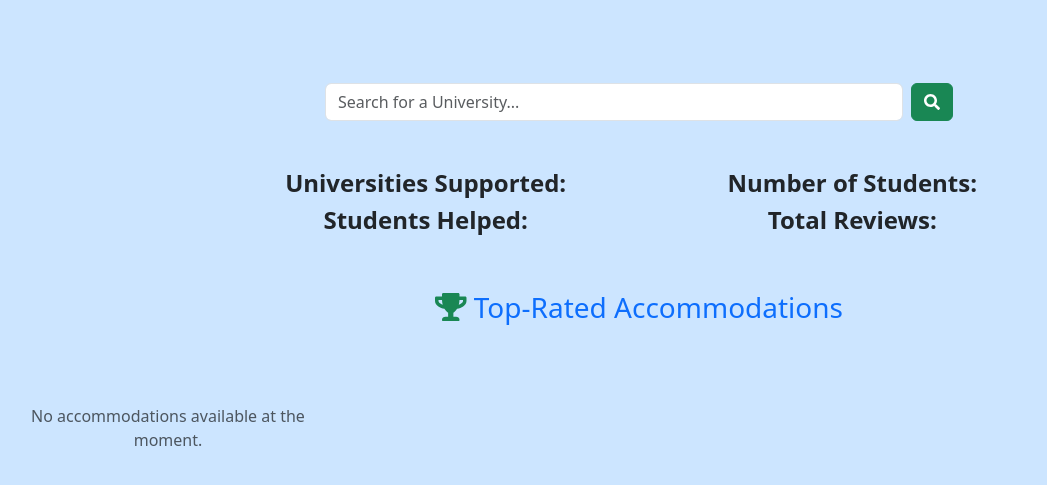
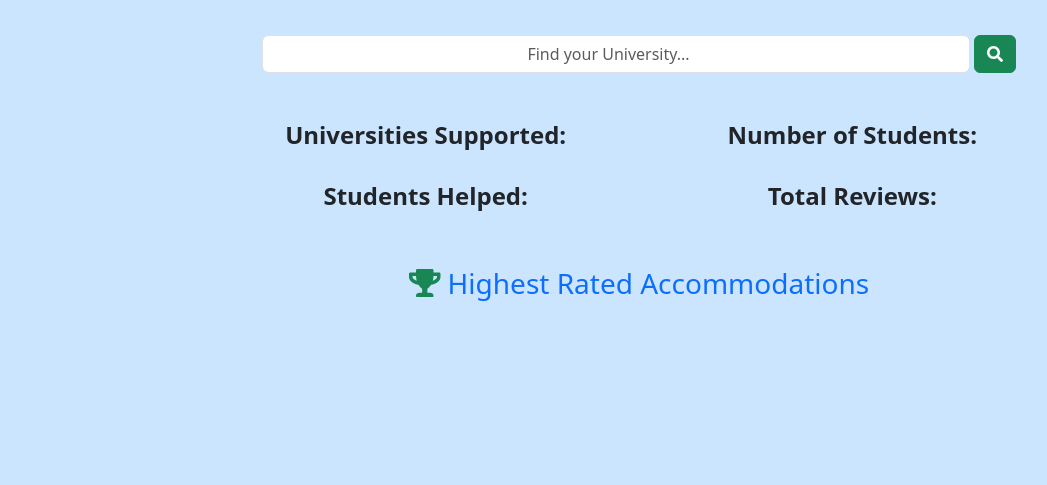
Before and after one commit to ViSaLrOxX/DormGuide, a Django app: template templates/dorm_guide_app/index.html in a window 1280 px wide. Shown: the part 80-565 px from the top of the page, without its empty margins (1-1048 px from the left). Run offline with Django 3.2, Linux system fonts and the light colour scheme; the template is opened without the code that fills it, so the values that code supplies are empty; some libraries are stand-ins or nearby versions.

Commit message:
Update index.html

```diff
--- a/templates/dorm_guide_app/index.html
+++ b/templates/dorm_guide_app/index.html
@@ -1,11 +1,10 @@
 {% extends 'dorm_guide_app/base.html' %}
 
 {% block content %}
-<div class="d-flex align-items-center justify-content-center flex-column gap-4 my-5">
-
-    <form class="search-box d-flex w-50">
-        <input class="form-control me-2" type="search" placeholder="Search for a University..." aria-label="Search">
-        <a href="{% url 'dormguide:universities' %}">
+    <div class="d-flex align-items-center justify-content-center flex-column gap-4 mb-5">
+        <form class="search-box d-flex">
+            <input class="search-text form-control me-1" type="search" placeholder="Find your University...">
+            <a href="{% url 'dorm-guide:universities' %}">
                 <button type="button" class="btn btn-success">
                     <i class="fas fa-search"></i>
                 </button>
@@ -13,44 +12,40 @@
         </form>
     </div>
 
-<div class="row justify-content-center text-center mb-5">
-    <div class="col-lg-4">
-        <h4><b>Universities Supported:</b> {% if universities_supported %}{{ universities_supported }}{% endif %}</h4>
-        <h4><b>Students Helped:</b> {% if total_likes %}{{ total_likes }}{% endif %}</h4>
+    <div class="row justify-content-center mb-5">
+        <div class="col-lg-4 mr-2 text-center">
+            <h4><b>Universities Supported: </b>{% if universities_supported %}{{ universities_supported }}{% endif %}</h4>
+            <br>
+            <h4><b>Students Helped: </b>{% if total_likes %}{{ total_likes }}{% endif %}</h4>
         </div>
-    <div class="col-lg-4">
-        <h4><b>Number of Students:</b> {% if students_no %}{{ students_no }}{% endif %}</h4>
-        <h4><b>Total Reviews:</b> {% if total_reviews %}{{ total_reviews }}{% endif %}</h4>
+        <div class="col-lg-4 ml-2 text-center">
+            <h4><b>Number of Students: </b>{% if students_no %}{{ students_no }}{% endif %}</h4>
+            <br>
+            <h4><b>Total Reviews: </b>{% if total_reviews %}{{ total_reviews }}{% endif %}</h4>
         </div>
     </div>
-
     <div class="row justify-content-center">
-    <div class="text-center mb-4">
-        <h3 class="text-primary">
-            <i class="fas fa-trophy text-success"></i> Top-Rated Accommodations
-        </h3>
+        <div class="row text-center">
+            <h3 class="text-primary"><i class="fas fa-trophy text-success"></i> Highest Rated Accommodations</h3>
         </div>
-
+        <div class="row">
+            {% if accommodations %}
                     <div class="row row-cols-1 row-cols-md-4 g-4">
-        {% if accommodations %}
                     {% for a in accommodations %}
                         <div class="col">
-                    <a href="{% url 'dormguide:accommodation' a.university.slug a.slug %}"
-                       style="text-decoration: none; color: black;">
-                        <div class="card h-100 shadow-sm rounded">
+                            <a href="{% url 'dorm-guide:accommodation' a.university.slug a.slug %}"
+                               style="text-decoration: none; color: black">
+                                <div class="card h-100">
                                     <img src="{% if a.picture %}{{ MEDIA_URL }}{{ a.picture }}{% else %}{{ STATIC_URL }}images/accom_default.jpg{% endif %}"
-                                 class="card-img-top" alt="{{ a.name }}">
+                                         class="card-img-top">
                                     <div class="card-body">
-                                <h5 class="card-title fw-bold">{{ a.name }}</h5>
+                                        <h5 class="card-title"><b>{{ a.name }}</b></h5>
                                         <p class="card-text">{{ a.description }}</p>
                                     </div>
                                 </div>
                             </a>
                         </div>
                     {% endfor %}
-        {% else %}
-            <div class="col-12 text-center">
-                <p class="text-muted">No accommodations available at the moment.</p>
                 </div>
             {% endif %}
         </div>
```
Lines whose indentation alone changed are shown as unchanged.
